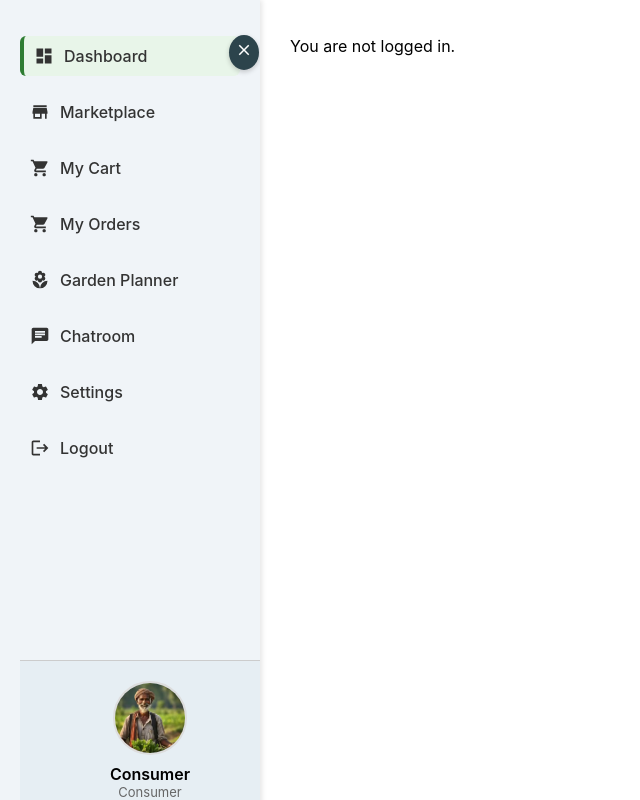
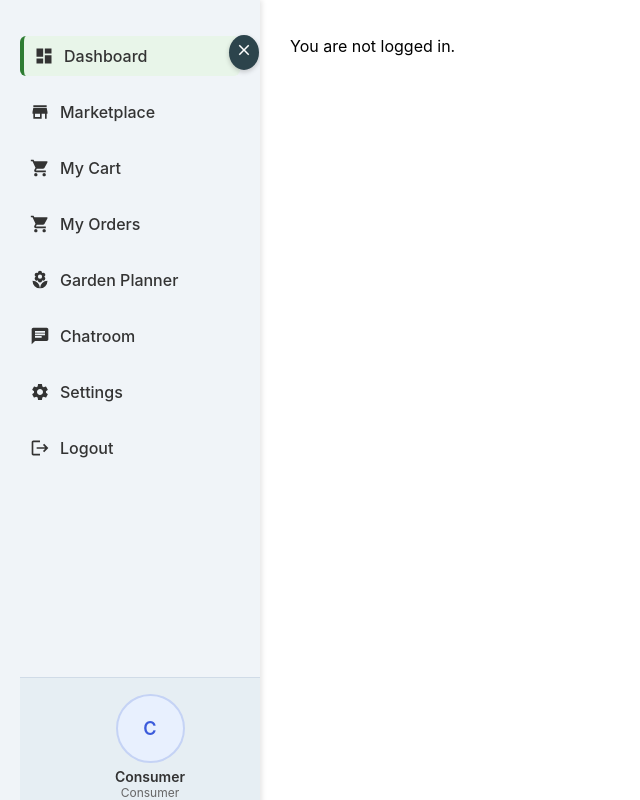
Before and after one commit to Tishetso/agri-connect-frontend, a React (Create React App) app: page /consumer/settings in a window 1280 px wide. Shown: the whole page, without its empty margins (0-640 px from the left). Built offline with nearby package versions, Linux system fonts and the light colour scheme.

Commit message:
profile 90% done for consumer

```diff
--- a/src/pages/Consumer/ConsumerDashboard.css
+++ b/src/pages/Consumer/ConsumerDashboard.css
@@ -54,3 +54,38 @@
 .top-bar {
     margin-bottom: 20px;
 }
+
+
+.user-profile {
+    display: flex;
+    flex-direction: column;
+    align-items: center;
+    gap: 5px;
+    margin-top: 20px;
+    padding-top: 16px;
+    border-top: 1px solid #d0dbe7;
+}
+
+.profile-pic {
+    width: 65px;
+    height: 65px;
+    border-radius: 50%;
+    object-fit: cover;
+    flex-shrink: 0;
+    border: 2px solid #c5d3f5;
+}
+
+.user-name {
+    margin: 0;
+    font-size: 14px;
+    font-weight: 600;
+    color: #333;
+    text-align: center;
+}
+
+.user-role {
+    margin: 0;
+    font-size: 12px;
+    color: #666;
+    text-align: center;
+}
--- a/src/pages/Consumer/ConsumerSettings.jsx
+++ b/src/pages/Consumer/ConsumerSettings.jsx
@@ -83,6 +83,9 @@ function ConsumerSettings() {
         setLoading(false);
     }, []);
 
+    // Helper — call this whenever localStorage user changes
+    const syncUserEvent = () => window.dispatchEvent(new Event('userUpdated'));
+
     const handleChange = (e) => {
         const { name, value, type, checked } = e.target;
         setFormData(prev => ({ ...prev, [name]: type === 'checkbox' ? checked : value }));
@@ -114,6 +117,7 @@ function ConsumerSettings() {
                 localStorage.setItem('user', JSON.stringify(updated));
                 setUser(updated);
                 setAvatarSrc(buildAvatarUrl(data.avatarUrl));
+                syncUserEvent(); //syncs profiles avatars between components
                 toast.success('Profile photo updated');
             } else {
                 toast.error('Failed to upload photo');
@@ -147,6 +151,7 @@ function ConsumerSettings() {
                 localStorage.setItem('user', JSON.stringify(updated));
                 setUser(updated);
                 setAvatarSrc(null);
+                syncUserEvent();
                 if (fileInputRef.current) fileInputRef.current.value = '';
                 toast.success('Profile photo removed');
             } else {
--- a/src/pages/Consumer/ConsumerSidebar.jsx
+++ b/src/pages/Consumer/ConsumerSidebar.jsx
@@ -1,4 +1,4 @@
-import React, { useState } from "react";
+import React, {useEffect, useState} from "react";
 import { NavLink } from "react-router-dom";
 import {
     MdStore,
@@ -20,6 +20,29 @@ function ConsumerSidebar() {
 
     // Combine name and surname for full name display
     const fullName = user.surname ? `${user.name} ${user.surname}` : user.name;
+
+    //Avatar
+    const [avatarUrl, setAvatarUrl] = useState(() => {
+        const user = JSON.parse(localStorage.getItem('user') || '{}');
+        return user.avatarUrl
+            ? (user.avatarUrl.startsWith('http') ? user.avatarUrl : `http://localhost:8080/uploads/${user.avatarUrl}`)
+            : null;
+    });
+
+    useEffect(() => {
+        const handleUserUpdate = () => {
+            const user = JSON.parse(localStorage.getItem('user') || '{}');
+            setAvatarUrl(
+                user.avatarUrl
+                    ? (user.avatarUrl.startsWith('http') ? user.avatarUrl : `http://localhost:8080/uploads/${user.avatarUrl}`)
+                    : null
+            );
+        };
+
+        window.addEventListener('userUpdated', handleUserUpdate);
+        return () => window.removeEventListener('userUpdated', handleUserUpdate);
+    }, []);
+
 
     return (
         <aside className={`sidebar ${collapsed ? "collapsed" : ""}`}>
@@ -86,7 +109,17 @@ function ConsumerSidebar() {
 
                 {/* User profile section */}
                 <div className="user-profile">
-                    <img src="/farmer.png" alt="User" className="profile-pic" />
+                    {avatarUrl ? (
+                        <img src={avatarUrl} alt="User" className="profile-pic" />
+                    ) : (
+                        <div className="profile-pic" style={{
+                            background: '#e8f0fe',
+                            display: 'flex', alignItems: 'center', justifyContent: 'center',
+                            fontWeight: 600, color: '#3b5bdb', fontSize: 18,
+                        }}>
+                            {`${user.name?.[0] ?? ''}${user.surname?.[0] ?? ''}`.toUpperCase()}
+                        </div>
+                    )}
 
 
                     {!collapsed && (
--- a/src/pages/LoginPage.js
+++ b/src/pages/LoginPage.js
@@ -54,7 +54,8 @@ function LoginPage() {
                         email: data.email, /*Added 27 April 2026*/
                         status: data.status,
                         phone: data.phone,
-                        createdAt: data.createdAt
+                        createdAt: data.createdAt,
+                        avatarUrl: data.avatarUrl
                     })
                 );
 
```
